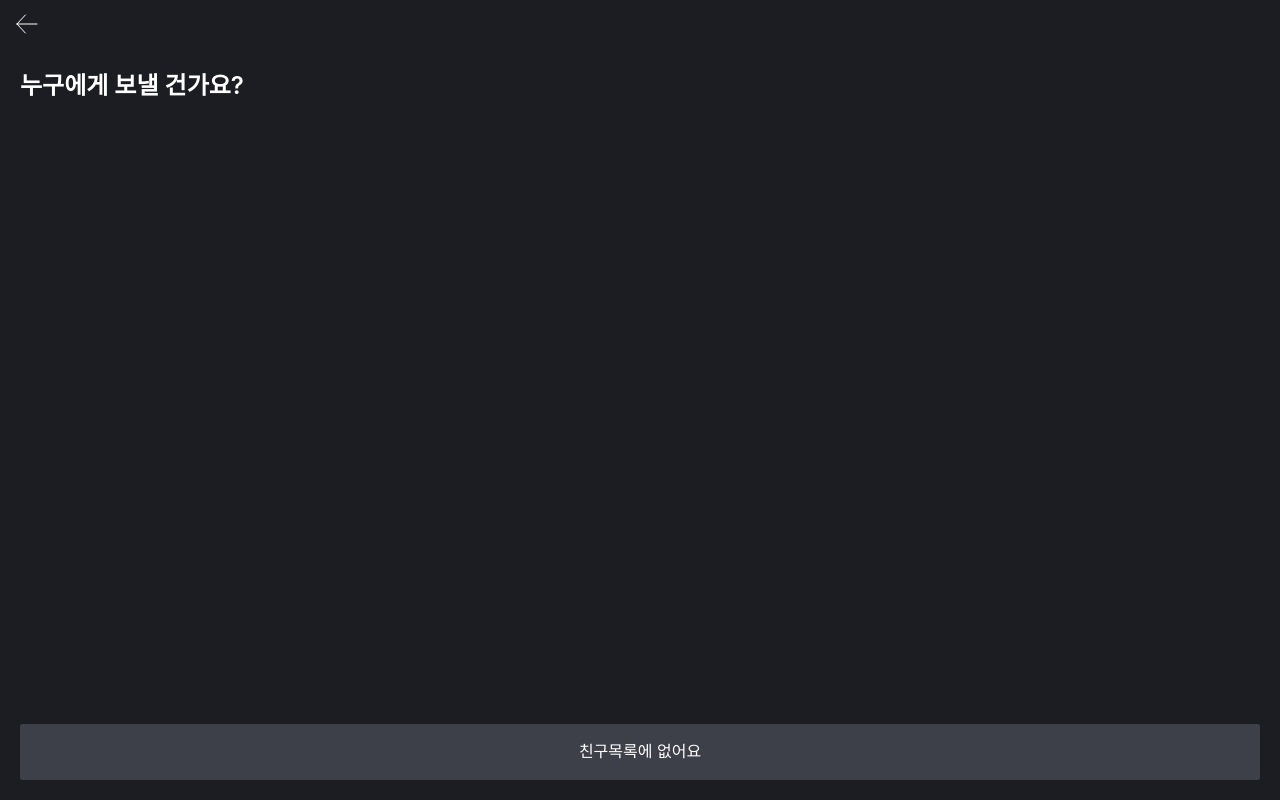
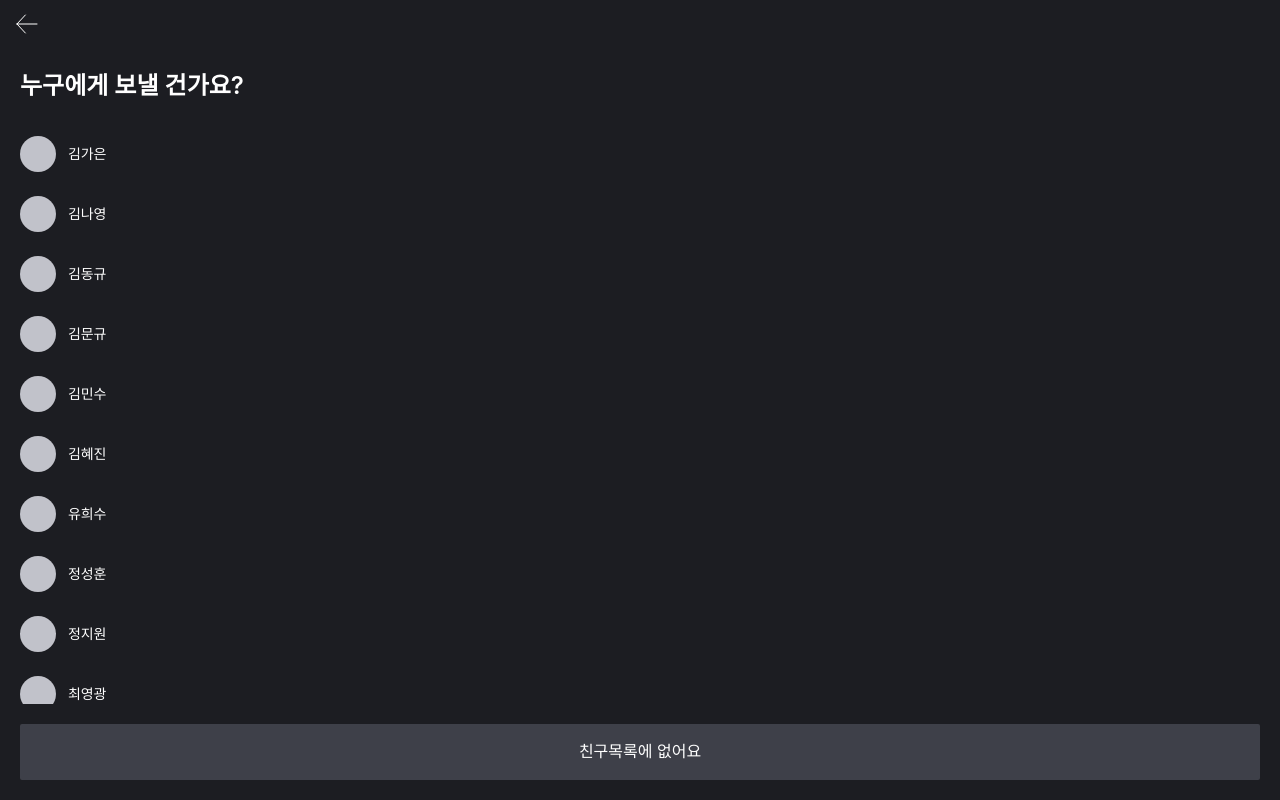
Before and after one commit to depromeet/ggogeet-client, a Next.js app: page /letter-write in a window 1280 px wide. Built offline with nearby package versions, Linux system fonts and the light colour scheme; a web font is replaced by a local one.

Commit message:
💄 편지 작성 - 친구 목록 UI (#78)
* ♻️ mock data - kakaoFriendsList, types

* 💄 LetterWrite - ReceiverFriendsForm basic UI

```diff
--- a/src/components/features/LetterWrite/InputRecipient/Forms/ReceiverFriendsForm.tsx
+++ b/src/components/features/LetterWrite/InputRecipient/Forms/ReceiverFriendsForm.tsx
@@ -1,12 +1,33 @@
+import { tempKakaoFriendsList } from "@/src/data/LetterWrite";
+import Image from "next/image";
 import { ReactElement } from "react";
 import { useBottomButton } from "../Hooks";
 import * as S from "../styled";
 
 const ReceiverFriendsForm = (): ReactElement => {
-  const bottomButton = useBottomButton({text: '친구목록에 없어요'});
+  const bottomButton = useBottomButton({ text: "친구목록에 없어요" });
   return (
     <>
       <S.LetterWriteH1>누구에게 보낼 건가요?</S.LetterWriteH1>
+      <S.LetterWriteProfileContainer>
+        {tempKakaoFriendsList.data.friends.map((friend) => (
+          <li key={friend.id}>
+            <button>
+              {friend.profile_img ? (
+                <Image
+                  src={friend.profile_img}
+                  alt="카카오 프로필 이미지"
+                  width={36}
+                  height={36}
+                />
+              ) : (
+                <div className="profile-image-default"></div>
+              )}
+              <span>{friend.kakao_friend_name}</span>
+            </button>
+          </li>
+        ))}
+      </S.LetterWriteProfileContainer>
       {bottomButton}
     </>
   );
--- a/src/components/features/LetterWrite/InputRecipient/styled.ts
+++ b/src/components/features/LetterWrite/InputRecipient/styled.ts
@@ -1,4 +1,4 @@
-import { Body1, Body5, Caption1, Display6 } from "@/src/styles/commons";
+import { Body1, Body2, Body5, Caption1, Display6 } from "@/src/styles/commons";
 import theme from "@/src/styles/theme";
 import styled from "@emotion/styled";
 
@@ -63,6 +63,35 @@ const LetterWriteH1 = styled.h1`
   line-height: 150%;
   color: ${theme.colors.white};
   ${Display6}
+`;
+
+const LetterWriteProfileContainer = styled.ul`
+  margin-top: 20px;
+  height: calc(100vh - 220px);
+  overflow-y: auto;
+  li {
+    padding: 12px 0px;
+    width: 100%;
+    height: 60px;
+    button {
+      display: flex;
+      gap: 12px;
+      align-items: center;
+      width: fit-content;
+      .profile-image-default {
+        width: 36px;
+        height: 36px;
+        border-radius: 50%;
+        background-color: #c1c2ca;
+      }
+      span {
+        line-height: 150%;
+        letter-spacing: -0.005em;
+        color: ${theme.colors.white};
+        ${Body2};
+      }
+    }
+  }
 `;
 
 const LetterWriteCaption1 = styled.small`
@@ -134,4 +163,5 @@ export {
   SituationTemplateContainer,
   SituationSlick,
   SituationSlickItem,
+  LetterWriteProfileContainer,
 };
--- a/src/data/LetterWrite/index.ts
+++ b/src/data/LetterWrite/index.ts
@@ -1,4 +1,7 @@
-import type { SituationGuidelineSentenceType } from "@/src/types/Letter";
+import type {
+  KakaoFriendsListType,
+  SituationGuidelineSentenceType,
+} from "@/src/types/Letter";
 import type { RemindDataType, SituationTemplateDataType } from "./type";
 
 // TODO: description 수정 필요
@@ -134,4 +137,105 @@ const tempRemindData: RemindDataType = [
   },
 ];
 
-export { situationTemplatesData, tempGuidelineData, tempRemindData };
+// TODO: 임시용
+const tempKakaoFriendsList: KakaoFriendsListType = {
+  data: {
+    friends: [
+      {
+        id: 1,
+        profile_img: "",
+        kakao_friend_name: "김가은",
+        kakao_uuid: "",
+        created_at: new Date().getTime(),
+        updated_at: new Date().getTime(),
+      },
+      {
+        id: 2,
+        profile_img: "",
+        kakao_friend_name: "김나영",
+        kakao_uuid: "",
+        created_at: new Date().getTime(),
+        updated_at: new Date().getTime(),
+      },
+      {
+        id: 3,
+        profile_img: "",
+        kakao_friend_name: "김동규",
+        kakao_uuid: "",
+        created_at: new Date().getTime(),
+        updated_at: new Date().getTime(),
+      },
+      {
+        id: 4,
+        profile_img: "",
+        kakao_friend_name: "김문규",
+        kakao_uuid: "",
+        created_at: new Date().getTime(),
+        updated_at: new Date().getTime(),
+      },
+      {
+        id: 5,
+        profile_img: "",
+        kakao_friend_name: "김민수",
+        kakao_uuid: "",
+        created_at: new Date().getTime(),
+        updated_at: new Date().getTime(),
+      },
+      {
+        id: 6,
+        profile_img: "",
+        kakao_friend_name: "김혜진",
+        kakao_uuid: "",
+        created_at: new Date().getTime(),
+        updated_at: new Date().getTime(),
+      },
+      {
+        id: 7,
+        profile_img: "",
+        kakao_friend_name: "유희수",
+        kakao_uuid: "",
+        created_at: new Date().getTime(),
+        updated_at: new Date().getTime(),
+      },
+      {
+        id: 8,
+        profile_img: "",
+        kakao_friend_name: "정성훈",
+        kakao_uuid: "",
+        created_at: new Date().getTime(),
+        updated_at: new Date().getTime(),
+      },
+      {
+        id: 9,
+        profile_img: "",
+        kakao_friend_name: "정지원",
+        kakao_uuid: "",
+        created_at: new Date().getTime(),
+        updated_at: new Date().getTime(),
+      },
+      {
+        id: 10,
+        profile_img: "",
+        kakao_friend_name: "최영광",
+        kakao_uuid: "",
+        created_at: new Date().getTime(),
+        updated_at: new Date().getTime(),
+      },
+      {
+        id: 11,
+        profile_img: "",
+        kakao_friend_name: "홍서희",
+        kakao_uuid: "",
+        created_at: new Date().getTime(),
+        updated_at: new Date().getTime(),
+      },
+    ],
+  },
+};
+
+export {
+  situationTemplatesData,
+  tempGuidelineData,
+  tempRemindData,
+  tempKakaoFriendsList,
+};
```
Also changed, not shown: src/types/Letter.d.ts (+20 -1 lines).
